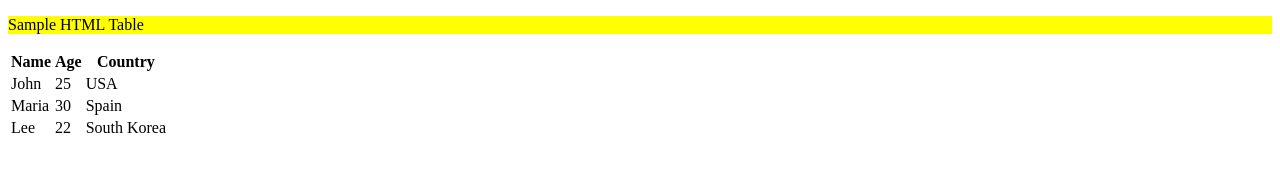
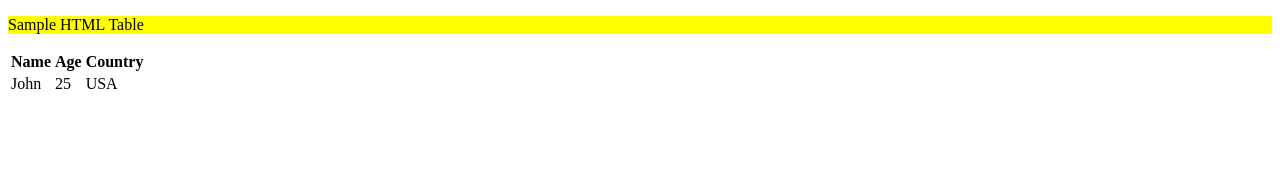
Before and after one commit to Ansh12888/new-repo, a plain HTML site: page newrepo/index.html in a window 1280 px wide. Drawn offline with Linux system fonts and the light colour scheme.

Commit message:
some file delete

```diff
--- a/newrepo/index.html
+++ b/newrepo/index.html
@@ -24,16 +24,8 @@
         <td>25</td>
         <td>USA</td>
       </tr>
-      <tr>
-        <td>Maria</td>
-        <td>30</td>
-        <td>Spain</td>
-      </tr>
-      <tr>
-        <td>Lee</td>
-        <td>22</td>
-        <td>South Korea</td>
-      </tr>
+
+
     </tbody>
   </table></p>
     </div>
```
